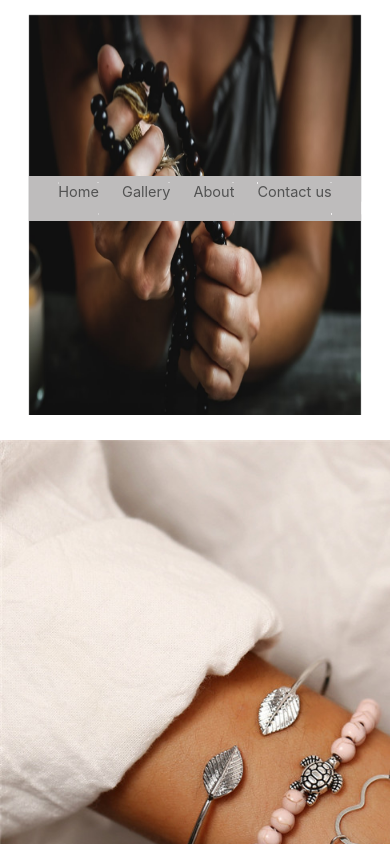
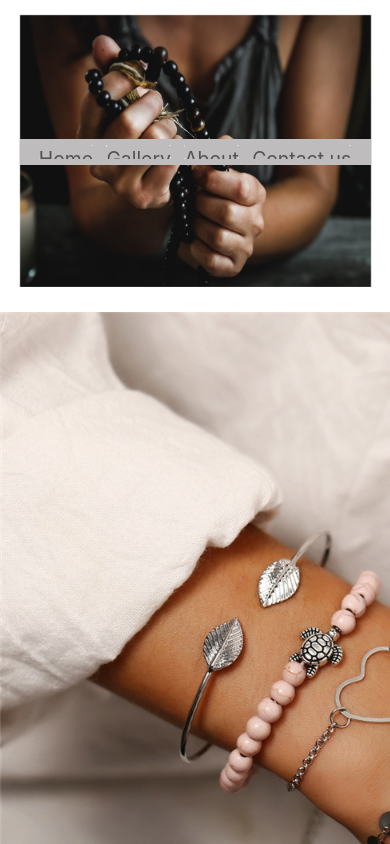
Before and after one commit to Marwa-Hodeib/Sequence-and-Beads, a React (Create React App) app in the folder front/: page / in a window 390 px wide. Shown: the top 844 px of the page. Built offline with nearby package versions, Linux system fonts and the light colour scheme; the HTML template or start-up script is replaced by a standard one.

Commit message:
header + footer + slider + contact + logo

```diff
--- a/front/src/components/Footer/Footer.css
+++ b/front/src/components/Footer/Footer.css
@@ -2,20 +2,21 @@
 
 .footer_container
 {
-    background-color: rgb(85, 83, 83);
+    background-color:rgb(85, 83, 83);
     font-family: 'Dancing Script', 'Indie Flower', cursive;
     display:flex;
+    justify-content: space-between;
     align-items: center;
 }
 .footer_icon_container
 {
     display:flex;
     flex-flow: row wrap;
-    justify-content: center;
+    justify-content: space-between;
     align-items: center;
     padding: 1px;
     margin: 0px;
-    width:70%;
+
 }
 .footer_icon_container
 {
@@ -29,23 +30,20 @@
 }
 .footer_madebyline
 {
-    margin:0px;
+    margin:10px;
     text-align: center;
     font-size: 0.7m;
     padding-top: 30px;
 }
-.footer_hearty
-{
-    color:white;
-    text-decoration: none;
-}
-.footer_hearty:hover
-{
-    color:#d50362;
-}
+
 #footer_container_h2
 {
     color: white;
     font-size: 2.5em;
     margin: 10px 0px 0px 10px;
 }
+#footer_container_h2 img
+{
+    width:73px;
+    height:50px;
+}
--- a/front/src/components/Footer/Footer.js
+++ b/front/src/components/Footer/Footer.js
@@ -2,6 +2,7 @@ import React, {Component} from 'react';
 import facebook from "../../assets/social_media_icon/Facebook.png";
 import instagram from "../../assets/social_media_icon/Instagram.png";
 import whatsapp from "../../assets/social_media_icon/WhatsApp.png";
+import Logo from "../../assets/social_media_icon/logo_1.png";
 import "./Footer.css";
 
 class Footer extends Component
@@ -10,7 +11,7 @@ class Footer extends Component
     {
         return (
             <footer className="footer_container">
-                <h2 id="footer_container_h2">Sequins & Beads</h2>
+                <h2 id="footer_container_h2"><img src={Logo}/>Sequins & Beads</h2>
                 <ul className="footer_icon_container">
                     <li className="footer_icon_item"><a href="https://www.facebook.com" target="_blank"><img src={facebook} alt="facebook logo"/></a></li>
                     <li className="footer_icon_item"><a href="https://www.instagram.com" target="_blank"><img src={instagram} alt="instagram logo"/></a></li>
--- a/front/src/components/Form/Form.css
+++ b/front/src/components/Form/Form.css
@@ -3,8 +3,12 @@
     display: flex;
     flex-flow: column nowrap;
     justify-content:space-evenly;
-    align-items: flex-start;
-    margin: 10px;
+    align-items: flex-end;
+    background-image: url("../../assets/images/background_contact.jpg");
+    background-repeat: no-repeat;
+    background-size: cover;
+    padding: 1% 0% 1% 0%;
+
 }
 .contact_form_group
 {
@@ -12,10 +16,11 @@
     flex-flow: row nowrap;
     justify-content: space-between;
     align-items: center;
+
 }
 .contact_form_group_item
 {
-    margin:5px 0px 5px 1px;
+    margin:5px 0px 5px 0px;
 }
 #contact_subject, #contact_area
 {
@@ -33,7 +38,7 @@ label:first-child
 }
 #contact_form_line
 {
-    border:2px solid gray;
+    border:2px solid white;
 }
 .contact_submit_btn
 {
@@ -45,3 +50,16 @@ label:first-child
 {
     background-color: rgb(85, 83, 83);
 }
+#contact_form_container
+{
+    margin-right:10%;
+}
+.contact_body_container h1
+{
+    margin-right: 14%;
+}
+.contact_body_container p
+{
+    width:300px;
+    margin-right:11%;
+}
--- a/front/src/components/Form/Form.js
+++ b/front/src/components/Form/Form.js
@@ -34,7 +34,7 @@ class Form extends Component
     {
         return (
             <div className="contact_body_container">
-                <h1>Contact Form</h1>
+                <h1>Contact Us</h1>
                 <p>Please fill in your information and we'll be sending your order in no time!</p>
 
                 <form id="contact_form_container" /*onSubmit={this.handleSubmit.bind(this)}*/ method="POST">
--- a/front/src/components/Slider/slider.css
+++ b/front/src/components/Slider/slider.css
@@ -6,3 +6,55 @@
 .carousel-control-prev-icon{
     display: none;
 }
+.carousel-control-next-icon
+{
+    display:none;
+}
+@media screen and (max-width: 600px)
+{
+    .slider_carousel_image{
+        height: 23em;
+        width:90%;
+        margin-top: 15px;
+    }
+}
+@media screen and (max-width: 500px)
+{
+    .slider_carousel_image{
+        height: 21em;
+        width:90%;
+        margin-top: 15px;
+    }
+}
+@media screen and (max-width: 450px)
+{
+    .slider_carousel_image{
+        height: 19em;
+        width:90%;
+        margin-top: 15px;
+    }
+}
+@media screen and (max-width: 400px)
+{
+    .slider_carousel_image{
+        height: 17em;
+        width:90%;
+        margin-top: 15px;
+    }
+}
+@media screen and (max-width: 350px)
+{
+    .slider_carousel_image{
+        height: 15em;
+        width:90%;
+        margin-top: 15px;
+    }
+}
+@media screen and (max-width: 300px)
+{
+    .slider_carousel_image{
+        height: 13em;
+        width:90%;
+        margin-top: 15px;
+    }
+}
--- a/front/src/components/Slider/slider.js
+++ b/front/src/components/Slider/slider.js
@@ -16,7 +16,7 @@ class Slider extends Component{
   render(){
     return(
     <>
-     <Carousel interval={2500} pauseOnHover={false} touch={false} indicators={false} wrap={true} animation={false} pauseOnVisibility={false}  prevIcon={<span aria-hidden="true" className="carousel-control-prev-icon" />}>
+     <Carousel interval={2500} pauseOnHover={false} touch={true} indicators={false} wrap={true} animation={false} pauseOnVisibility={false}  prevIcon={<span aria-hidden="true" className="carousel-control-prev-icon" />}>
 
      {this.state.list1.map((task, index) =>
               <Carousel.Item>
--- a/front/src/components/header/header.css
+++ b/front/src/components/header/header.css
@@ -14,7 +14,7 @@
     }
     #header_div_id{
       position: absolute;
-      top:11em;
+      top:12em;
       left: 7.5%;
       right:7.5%;
       z-index: 10;
@@ -31,11 +31,7 @@
     align-items: center;
     width:25%;
   }
-/* #header_div_logo
- {
-   width:50px;
-   height:35px;
- } */
+
   .header_div:before, .links:after {
     content: "";
     display: table;
@@ -139,20 +135,21 @@
     -webkit-transform: translateX(0);
     transform: translateX(0);
   }
-  .homes_div{
+  /* .homes_div{
     margin:10px 60px 10px 60px ;
-  }
+  } */
 
   @media screen and (max-width: 600px) {
 
-    .header_div_link a {
+    /* .header_div_link a {
       margin: 0 10px;
-    }
+    } */
     .header_search{
      display: none;
     }
     .header_div{
-      font-size: 0.8;
+      width:90%;
+      /* font-size: 0.8; */
     }
 
     .header_div_link{
@@ -160,10 +157,77 @@
       flex-flow: row nowrap;
       justify-content: space-evenly;
       width:100%;
-      font-size: 0.75em;;
+      /* font-size: 0.75em;; */
     }
     .header_div_link a
     {
       margin: 0px 0px 0px 0px;
     }
+    #header_div_id
+    {
+      position: absolute;
+      top:11em;
+      left: 5%;
+      right:10%;
+      z-index: 10;
+    }
   }
+
+  @media screen and (max-width: 500px)
+  {
+
+    #header_div_id
+    {
+      position: absolute;
+      top:10.5em;
+      left: 5%;
+      right:10%;
+      z-index: 10;
+      height:1.8em;
+    }
+  }
+  @media screen and (max-width: 450px)
+  {
+    #header_div_id
+    {
+      position: absolute;
+      top:9.7em;
+      left: 5%;
+      right:10%;
+      z-index: 10;
+      height:1.6em;
+    }
+  }
+  @media screen and (max-width: 400px)
+  {
+    #header_div_id
+    {
+      position: absolute;
+      top:8.7em;
+      left: 5%;
+      right:10%;
+      z-index: 10;
+    }
+  }
+  @media screen and (max-width: 350px)
+  {
+    #header_div_id
+    {
+      position: absolute;
+      top:7.7em;
+      left: 5%;
+      right:10%;
+      z-index: 10;
+    }
+  }
+  @media screen and (max-width: 300px)
+  {
+    #header_div_id
+    {
+      position: absolute;
+      top:6.7em;
+      left: 5%;
+      right:10%;
+      z-index: 10;
+    }
+  }
--- a/front/src/components/header/header.js
+++ b/front/src/components/header/header.js
@@ -7,9 +7,7 @@ import { Button, FormControl, Form } from "react-bootstrap";
 function Header(props){
   return (
      <div className="header_div" id={(props.value=="first")?"header_div_id" : ""}>
-
         <div className="header_div_link">
-          {/* <a><img src={Logo} id="header_div_logo"/></a> */}
           <a>
             <span>
               <NavLink to="/" className="header_navlink">
--- /dev/null
+++ b/front/src/pages/home/home.css
@@ -0,0 +1,233 @@
+#home_logo_abs
+{
+
+    position: absolute;
+    top: 8.5em;
+    left: 1.5%;
+    z-index: 20;
+}
+
+#home_logo_abs:hover
+    {
+        animation-name: rotate;
+        animation-duration: 2s;
+    }
+
+@keyframes rotate
+{
+    50% {transform: rotate(180deg);}
+}
+
+@media screen and (max-width: 1100px)
+{
+    #home_logo_abs
+{
+    position: absolute;
+    top: 8.5em;
+    left: 0.4%;
+    z-index: 20;
+}
+
+#home_logo_abs:hover
+    {
+        animation-name: rotate;
+        animation-duration: 2s;
+    }
+
+@keyframes rotate
+{
+    50% {transform: rotate(180deg);}
+}
+}
+@media screen and (max-width: 1000px)
+{
+    #home_logo_abs
+{
+    position: absolute;
+    top: 9em;
+    left: 0.4%;
+    z-index: 20;
+    width:150px;
+    height:135px;
+}
+
+#home_logo_abs:hover
+    {
+        animation-name: rotate;
+        animation-duration: 2s;
+    }
+
+@keyframes rotate
+{
+    50% {transform: rotate(180deg);}
+}
+}
+@media screen and (max-width: 900px)
+{
+    #home_logo_abs
+{
+    position: absolute;
+    top: 9.7em;
+    left: 0.9%;
+    z-index: 20;
+    width:130px;
+    height:107px;
+}
+
+#home_logo_abs:hover
+    {
+        animation-name: rotate;
+        animation-duration: 2s;
+    }
+
+@keyframes rotate
+{
+    50% {transform: rotate(180deg);}
+}
+}
+@media screen and (max-width: 800px)
+{
+    #home_logo_abs
+{
+    position: absolute;
+    top: 11em;
+    left: 1.2%;
+    z-index: 20;
+    width:100px;
+    height:77px;
+}
+
+#home_logo_abs:hover
+    {
+        animation-name: rotate;
+        animation-duration: 2s;
+    }
+
+@keyframes rotate
+{
+    50% {transform: rotate(180deg);}
+}
+}
+@media screen and (max-width: 700px)
+{
+    #home_logo_abs
+{
+    position: absolute;
+    top: 11.2em;
+    left: 1.4%;
+    z-index: 20;
+    width:85px;
+    height:62px;
+}
+
+#home_logo_abs:hover
+    {
+        animation-name: rotate;
+        animation-duration: 2s;
+    }
+
+@keyframes rotate
+{
+    50% {transform: rotate(180deg);}
+}
+}
+@media screen and (max-width: 600px)
+{
+    #home_logo_abs
+{
+    position: absolute;
+    top: 10.4em;
+    left: -1%;
+    z-index: 20;
+    width:85px;
+    height:62px;
+}
+
+#home_logo_abs:hover
+    {
+        animation-name: rotate;
+        animation-duration: 2s;
+    }
+
+@keyframes rotate
+{
+    50% {transform: rotate(180deg);}
+}
+}
+@media screen and (max-width: 500px)
+{
+    #home_logo_abs
+    {
+        display:none;
+    }
+}
+
+/* @media screen and (max-width: 500px)
+{
+    #home_logo_abs
+{
+    position: absolute;
+    top: 10em;
+    left: 0.4%;
+    z-index: 20;
+    width:80px;
+    height:65px;
+}
+
+#home_logo_abs:hover
+    {
+        animation-name: rotate;
+        animation-duration: 2s;
+    }
+
+@keyframes rotate
+{
+    50% {transform: rotate(180deg);}
+}
+}
+@media screen and (max-width: 400px)
+{
+    #home_logo_abs
+{
+    position: absolute;
+    top: 10.5em;
+    left: 0.4%;
+    z-index: 20;
+    width:65px;
+    height:50px;
+}
+
+#home_logo_abs:hover
+    {
+        animation-name: rotate;
+        animation-duration: 2s;
+    }
+
+@keyframes rotate
+{
+    50% {transform: rotate(180deg);}
+}
+}
+@media screen and (max-width: 300px)
+{
+    #home_logo_abs
+{
+    position: absolute;
+    top: 11em;
+    left: 0.4%;
+    z-index: 20;
+    width:45px;
+    height:35px;
+}
+
+#home_logo_abs:hover
+    {
+        animation-name: rotate;
+        animation-duration: 2s;
+    }
+
+@keyframes rotate
+{
+    50% {transform: rotate(180deg);}
+}
+} */
--- a/front/src/pages/home/home.js
+++ b/front/src/pages/home/home.js
@@ -3,11 +3,15 @@ import Header from "../../components/header/header";
 import Collection from "../../components/collection/collection";
 import Slider from "../../components/Slider/slider";
 import Footer from "../../components/Footer/Footer";
+import Logo from "../../assets/social_media_icon/logo_1.png";
+import "./home.css";
+
 export default function Home(){
     return (
       < div className="home_div">
       <Slider/>
       <Header value="first"/>
+      <img src={Logo} id="home_logo_abs"/>
       <Collection />
       <Footer />
 
```
Also changed, not shown: front/src/assets/images/background_contact.jpg (added), front/src/assets/images/background_contact_2.jpg (added).
